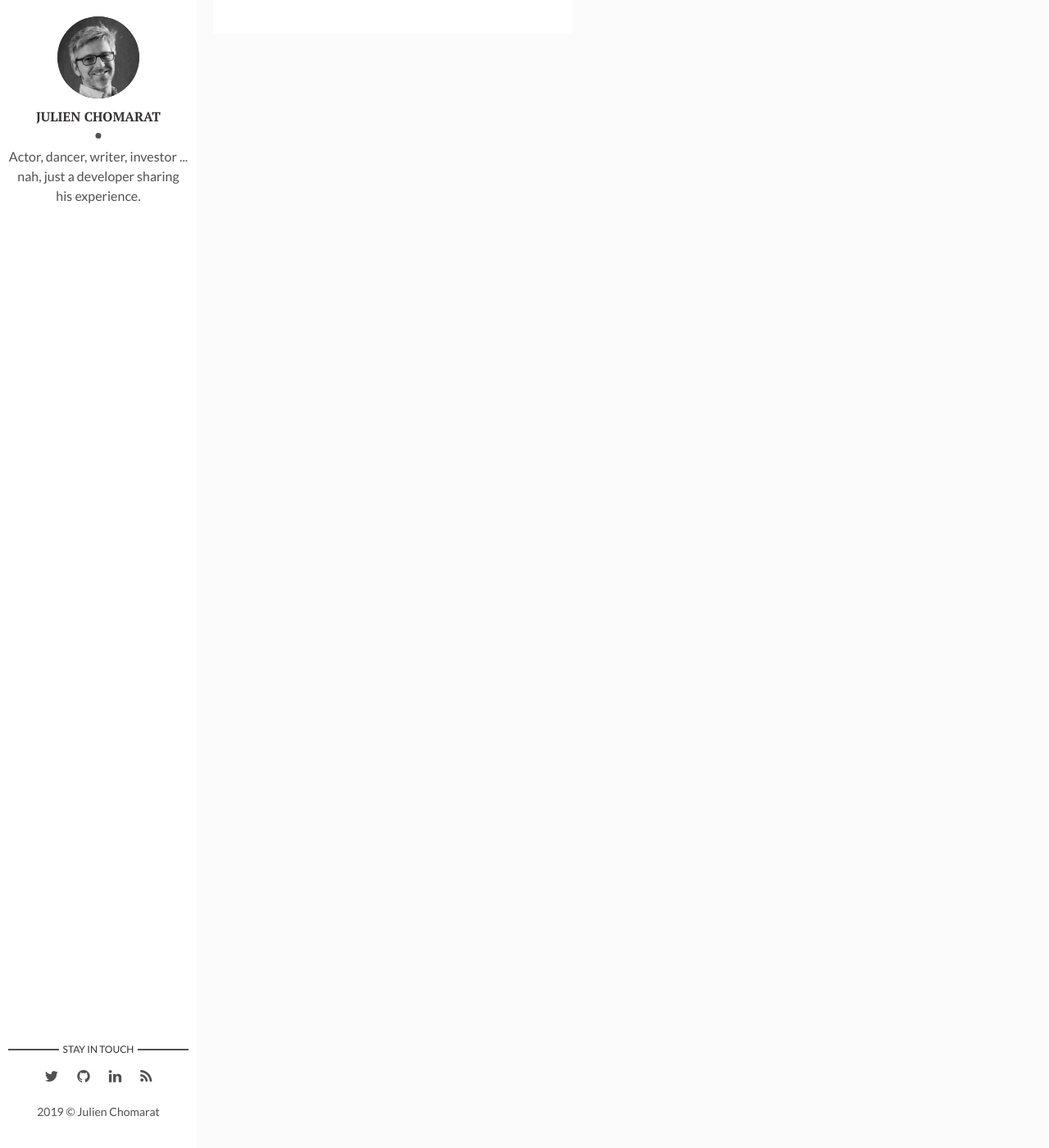
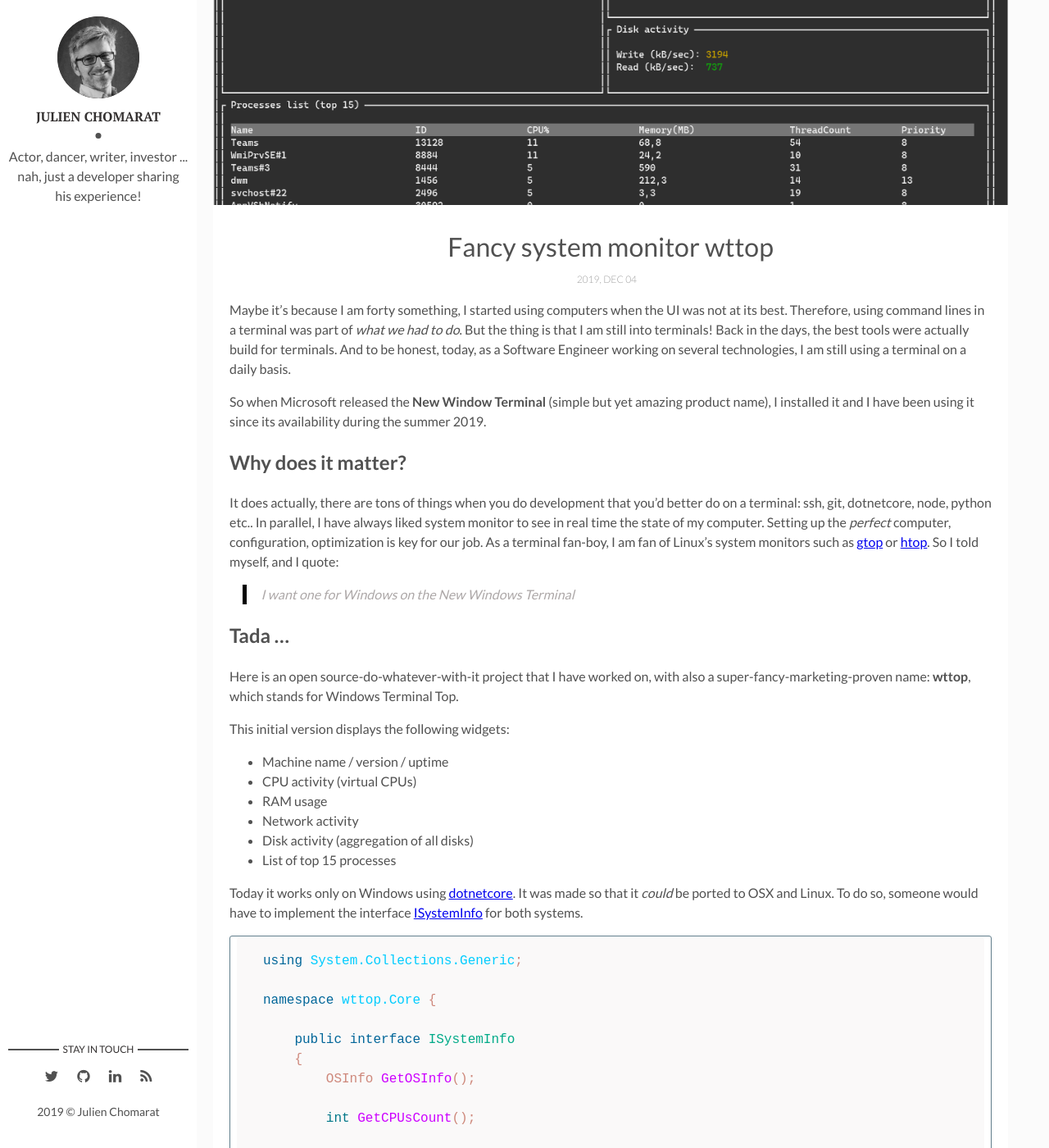
Before and after one commit to jchomarat/jchomarat.github.io, a Jekyll site: the page built from _posts/2019-12-05-wttop.markdown, in a window 1280 px wide and 1400 px high, scrolled down 270 px. Shown: the whole window at 82% size. Built offline with Jekyll 4.4.1, drawn with Linux system fonts in a browser that asks for light colours; before the commit the page ends 900 px from its top, so only the background shows below that; some of the changed text lies outside the part shown.

Commit message:
Article wttop

```diff
--- a/_config.yml
+++ b/_config.yml
@@ -9,7 +9,7 @@
 # Author Settings
 author: Julien Chomarat # add your name
 author-img: jchomarat.jpg # add your photo
-about-author: Actor, dancer, writer, investor ... nah, just a developer sharing his experience.
+about-author: Actor, dancer, writer, investor ... nah, just a developer sharing his experience!
 social-twitter: jchomarat
 social-facebook: # add your Facebook handle
 social-github: jchomarat # add your Github handle
--- a/_posts/2019-12-05-wttop.markdown
+++ b/_posts/2019-12-05-wttop.markdown
@@ -1,10 +1,83 @@
 ---
 layout: post
 title: Fancy system monitor wttop
-date: 2019-12-05 20:00:00 +0100
+date: 2019-12-04 10:00:00 +0100
 description: Let's have fun with the new Windows Terminal
-img:
+img: posts/2019-12-05-wttop/cover.png
 fig-caption:
-tags: [terminal, c#]
+tags: [terminal, c#, opensource]
 ---
-Hey hey
+Maybe it's because I am forty something, I started using computers when the UI was not at its best. Therefore, using command lines in a terminal was part of *what we had to do*. But the thing is that I am still into terminals! Back in the days, the best tools were actually build for terminals. And to be honest, today, as a Software Engineer working on several technologies, I am still using a terminal on a daily basis.
+
+So when Microsoft released the **New Window Terminal** (simple but yet amazing product name), I installed it and I have been using it since its availability during the summer 2019.
+
+## Why does it matter?
+
+It does actually, there are tons of things when you do development that you'd better do on a terminal: ssh, git, dotnetcore, node, python etc.. In parallel, I have always liked system monitor to see in real time the state of my computer. Setting up the *perfect* computer, configuration, optimization is key for our job. As a terminal fan-boy, I am fan of Linux's system monitors such as [gtop](https://github.com/aksakalli/gtop){:target="_blank"} or [htop](https://github.com/hishamhm/htop){:target="_blank"}. So I told myself, and I quote:
+
+> I want one for Windows on the New Windows Terminal
+
+## Tada ...
+
+Here is an open source-do-whatever-with-it project that I have worked on, with also a super-fancy-marketing-proven name: **wttop**, which stands for Windows Terminal Top.
+
+This initial version displays the following widgets:
+
+* Machine name / version / uptime
+* CPU activity (virtual CPUs)
+* RAM usage
+* Network activity
+* Disk activity (aggregation of all disks)
+* List of top 15 processes
+
+Today it works only on Windows using [dotnetcore](https://github.com/dotnet/core){:target="_blank"}. It was made so that it *could* be ported to OSX and Linux. To do so, someone would have to implement the interface [ISystemInfo](https://github.com/jchomarat/wttop/blob/master/Core/ISystemInfo.cs){:target="_blank"} for both systems.
+
+
+~~~ csharp
+using System.Collections.Generic;
+
+namespace wttop.Core {
+
+    public interface ISystemInfo
+    {
+        OSInfo GetOSInfo();
+
+        int GetCPUsCount();
+
+        IEnumerable<Cpu> GetCPUsUsage();
+
+        Memory GetMemoryUsage();
+
+        Network GetNetworkStatistics();
+
+        Process GetProcessActivity();
+
+        Disk GetDiskActivity();
+    }
+}
+~~~
+
+For Windows, I used [WMI](https://docs.microsoft.com/en-US/dotnet/framework/wcf/diagnostics/wmi/wmi-class-reference){:target="_blank"} to get system informations. I know it is not the most optimized approach, but at the time, as far as I knew, dotnetcore did not propose a better option.
+
+For the UI, I relied on the excellent library [Terminal.Gui](https://github.com/migueldeicaza/gui.cs){:target="_blank"}, freely available on Github. It is pretty simple to use. For instance, to create a new application, you would us the following code:
+
+~~~ csharp
+var top = Application.Top;
+
+// Creates the top-level window to show
+var win = new Window("My application title")
+{
+    X = 0,
+    Y = 0,
+
+    Width = Dim.Fill(),
+    Height = Dim.Fill()
+};
+top.Add(win);
+~~~
+
+This creates an application, starting line 0 and column 0, and filling in the entire space available. Easy!
+
+You want to try it, go get it [there](https://github.com/jchomarat/wttop/releases){:target="_blank"}!
+
+More information and how to install, just go to the [project page](https://github.com/jchomarat/wttop).
```
Also changed, not shown: assets/img/posts/2019-12-05-wttop/cover.png (added).
